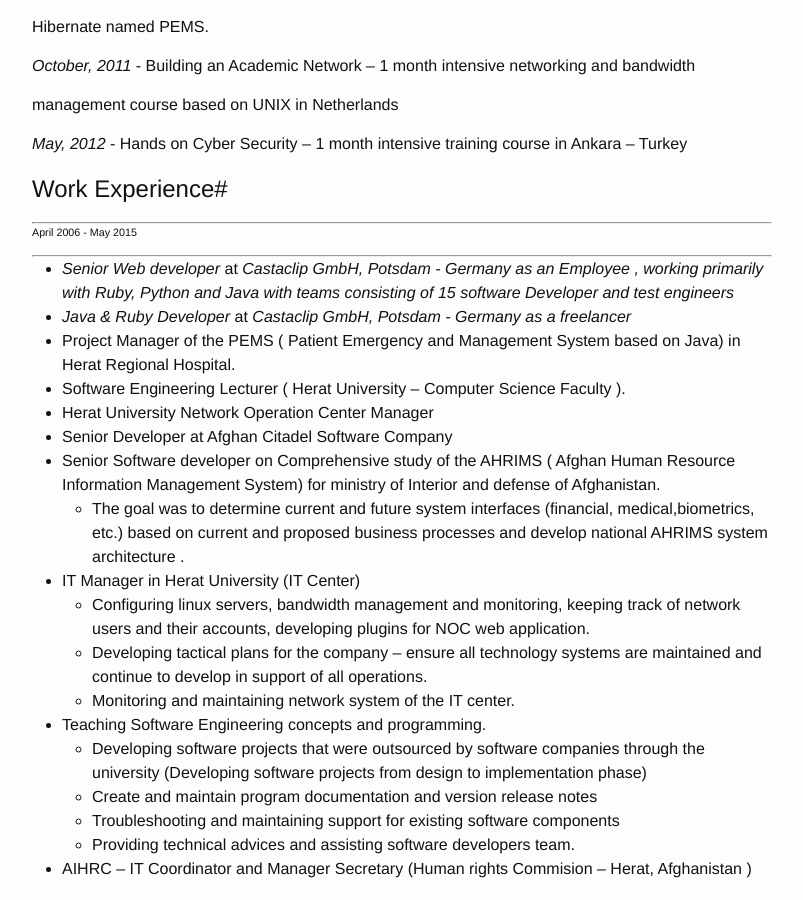
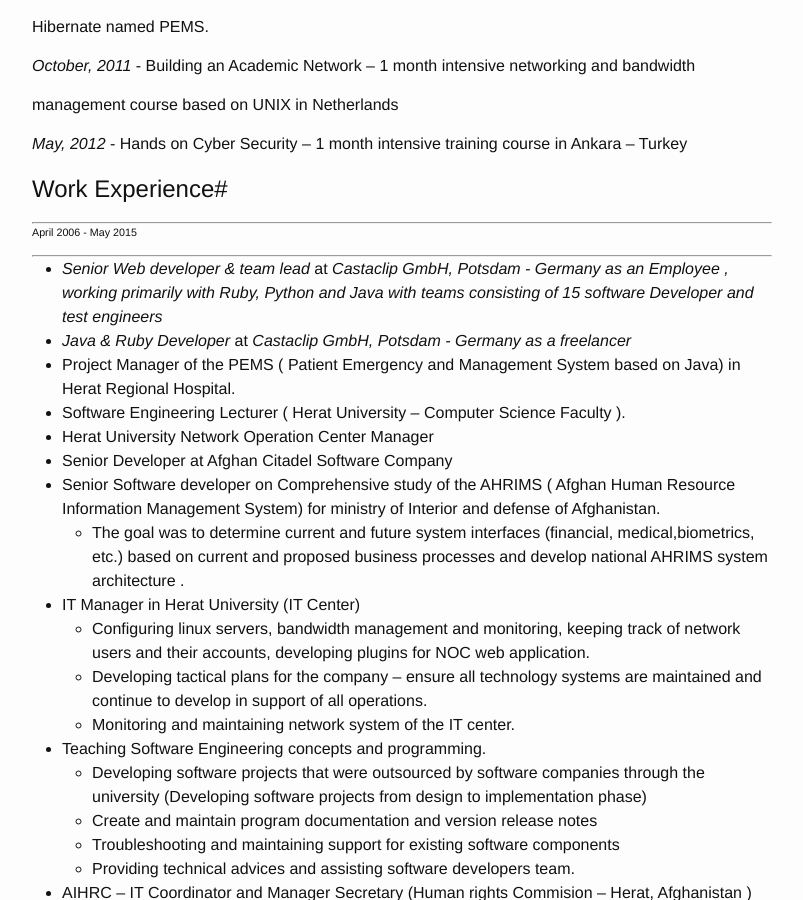
Before and after one commit to tokhi/tokhi.github.io, a Jekyll site: the page built from 2014-10-16-resume.markdown, in a window 1280 px wide and 900 px high, scrolled down 1377 px. Shown: the whole window, without its empty margins (238-1041 px from the left). Built offline with Jekyll 4.4.1, drawn with Linux system fonts in a browser that asks for light colours.

Commit message:
Update 2014-10-16-resume.markdown

```diff
--- a/2014-10-16-resume.markdown
+++ b/2014-10-16-resume.markdown
@@ -84,7 +84,7 @@
 ###### April 2006 - May 2015 ######
 <hr>
 
-* _Senior Web developer_ at <em>Castaclip GmbH, Potsdam - Germany<em> as an Employee , working primarily with Ruby, Python and Java with teams consisting of 15 software Developer and test engineers
+* _Senior Web developer & team lead_ at <em>Castaclip GmbH, Potsdam - Germany<em> as an Employee , working primarily with Ruby, Python and Java with teams consisting of 15 software Developer and test engineers
 * _Java & Ruby Developer_ at <em>Castaclip GmbH, Potsdam - Germany<em> as a freelancer
 * Project Manager of the PEMS ( Patient Emergency and Management System based on Java) in Herat Regional Hospital.
 * Software Engineering Lecturer ( Herat University – Computer Science Faculty ).
```
